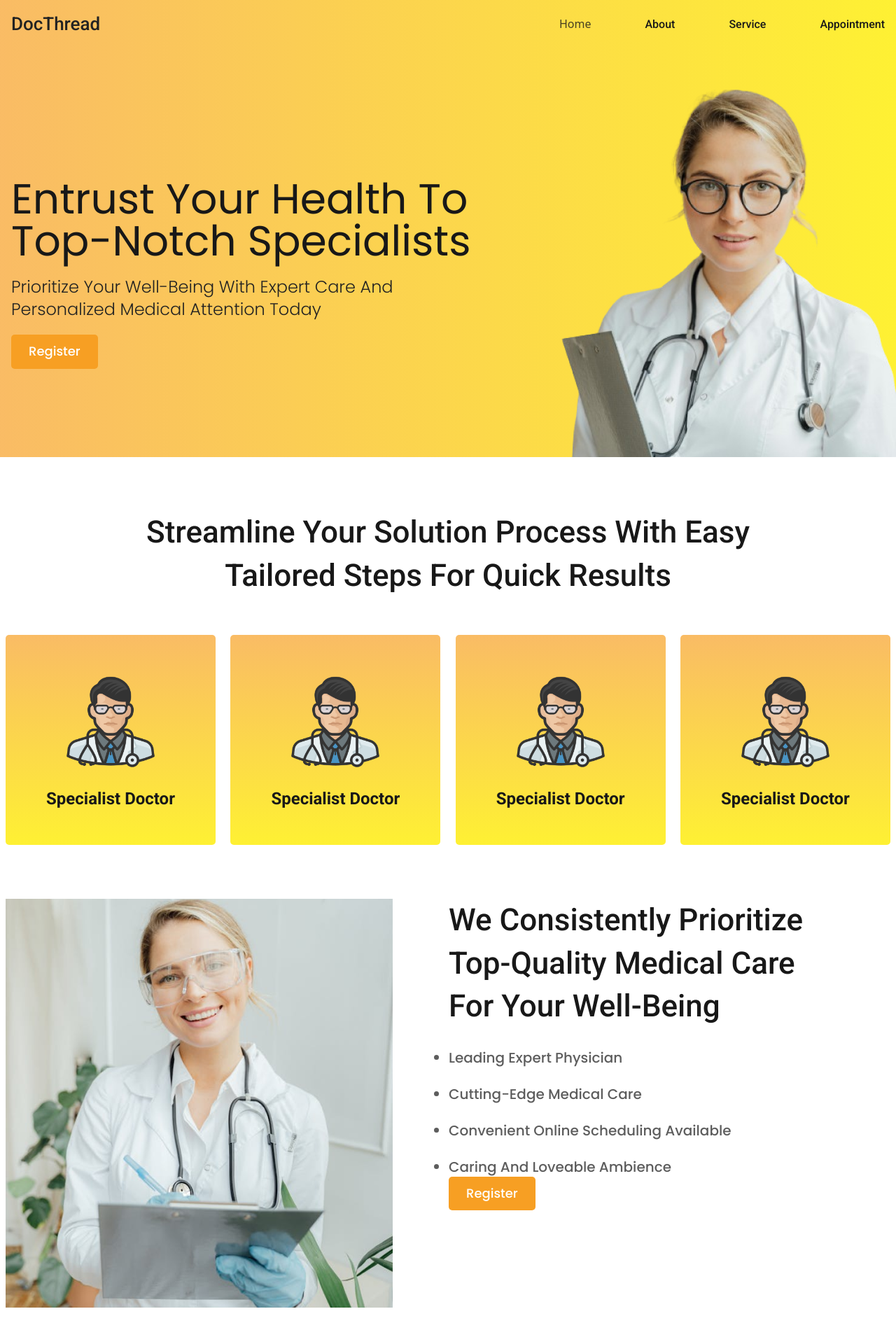
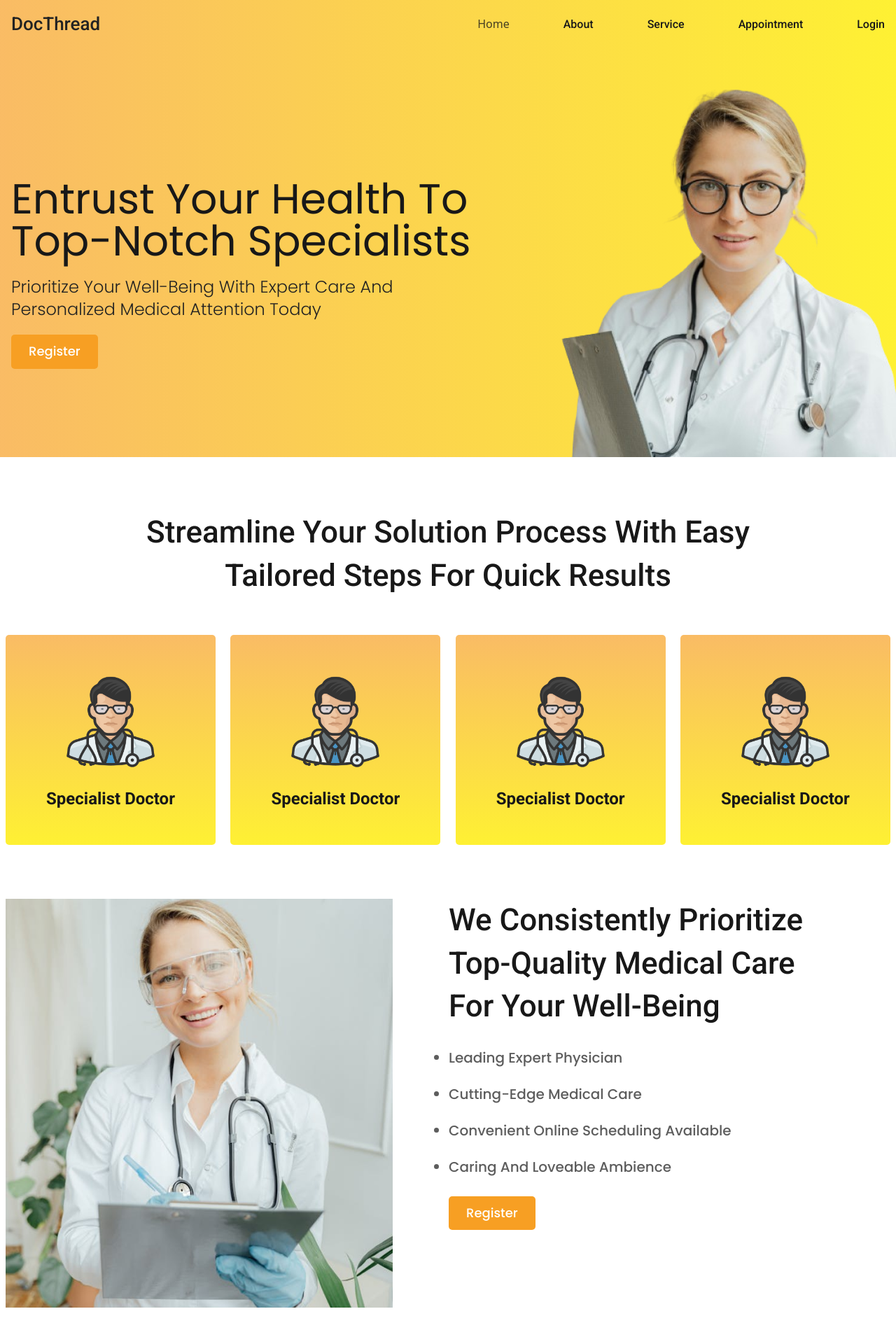
Before and after one commit to km-saifullah/doc-thread, a React (Vite) app: page / in a window 1280 px wide. Shown: the top 1920 px of the page at 70% size. Built offline with nearby package versions, Linux system fonts and the light colour scheme; no server answers.

Commit message:
register user functionality added

```diff
--- a/package.json
+++ b/package.json
@@ -10,6 +10,7 @@
     "preview": "vite preview"
   },
   "dependencies": {
+    "firebase": "^10.11.1",
     "react": "^18.2.0",
     "react-dom": "^18.2.0",
     "react-icons": "^5.0.1",
--- a/src/App.jsx
+++ b/src/App.jsx
@@ -18,6 +18,7 @@ import {
 // All Routes
 const router = createBrowserRouter(
   createRoutesFromElements(
+    <>
       <Route element={<MainLayout />}>
         <Route path="/" element={<Home />} />
         <Route path="/about" element={<About />} />
@@ -25,8 +26,11 @@ const router = createBrowserRouter(
         <Route path="/appointment" element={<Appointment />} />
         <Route path="/register" element={<Registration />} />
         <Route path="/login" element={<Login />} />
+      </Route>
+      <Route element={<MainLayout />}>
         <Route path="*" element={<NotFound />} />
       </Route>
+    </>
   )
 );
 
--- a/src/config/firebase.config.js
+++ b/src/config/firebase.config.js
@@ -7,4 +7,4 @@ const firebaseConfig = config;
 
 export const app = initializeApp(firebaseConfig);
 export const auth = getAuth(app);
-export const db = getDatabase();
+export const db = getDatabase(app);
--- /dev/null
+++ b/src/context/Firebase.jsx
@@ -0,0 +1,23 @@
+import { createContext, useContext } from "react";
+import { createUserWithEmailAndPassword } from "firebase/auth";
+import { auth, db } from "../config/firebase.config";
+
+const FirebaseContext = createContext(null);
+
+export const useFirebase = () => useContext(FirebaseContext);
+
+export const FirebaseProvider = (props) => {
+  // sign up user
+  const signUpUserWithEmailAndPassword = (email, password) => {
+    return createUserWithEmailAndPassword(auth, email, password);
+  };
+
+  //   put data in the database
+  //   const putData = ()
+
+  return (
+    <FirebaseContext.Provider value={{ signUpUserWithEmailAndPassword }}>
+      {props.children}
+    </FirebaseContext.Provider>
+  );
+};
--- a/src/main.jsx
+++ b/src/main.jsx
@@ -2,9 +2,12 @@ import React from "react";
 import ReactDOM from "react-dom/client";
 import App from "./App.jsx";
 import "./index.css";
+import { FirebaseProvider } from "./context/Firebase";
 
 ReactDOM.createRoot(document.getElementById("root")).render(
   <React.StrictMode>
-    <App />
+    <FirebaseProvider>
+      <App />
+    </FirebaseProvider>
   </React.StrictMode>
 );
--- a/src/pages/home/Speciality.jsx
+++ b/src/pages/home/Speciality.jsx
@@ -42,9 +42,11 @@ const Speciality = () => {
                 Caring and Loveable ambience
               </li>
             </ul>
-            <Link to="/signup">
-              <Button text="Register" />
-            </Link>
+            <div>
+              <Link to="/signup">
+                <Button text="Register" />
+              </Link>
+            </div>
           </div>
         </div>
       </div>
--- a/src/pages/layout/Navbar.jsx
+++ b/src/pages/layout/Navbar.jsx
@@ -72,6 +72,20 @@ const Navbar = () => {
                   Appointment
                 </NavLink>
               </li>
+              <li>
+                <NavLink
+                  className={({ isActive }) =>
+                    `${
+                      isActive
+                        ? "text-navLink"
+                        : "text-primary text-base font-medium font-roboto leading-[140%]"
+                    }  `
+                  }
+                  to="/login"
+                >
+                  Login
+                </NavLink>
+              </li>
             </ul>
           </div>
           <div className="block lg:hidden">
--- a/src/pages/register/Registration.jsx
+++ b/src/pages/register/Registration.jsx
@@ -1,8 +1,11 @@
 import React, { useState } from "react";
 import { Link } from "react-router-dom";
 import Input from "../../utils/Input";
+import { useFirebase } from "../../context/Firebase";
 
 const Registration = () => {
+  let firebase = useFirebase();
+
   const [registerData, setRegisterData] = useState({
     fullname: "",
     email: "",
@@ -19,6 +22,11 @@ const Registration = () => {
 
   // handle registration
   const handleRegistration = (e) => {
+    console.log(registerData);
+    firebase.signUpUserWithEmailAndPassword(
+      registerData.email,
+      registerData.password
+    );
     setRegisterData({
       fullname: "",
       email: "",
```
Also changed, not shown: src/validation/validation.js (added), 1 other file (tests, documents, lock files or other folders). Lines whose indentation alone changed are shown as unchanged.
